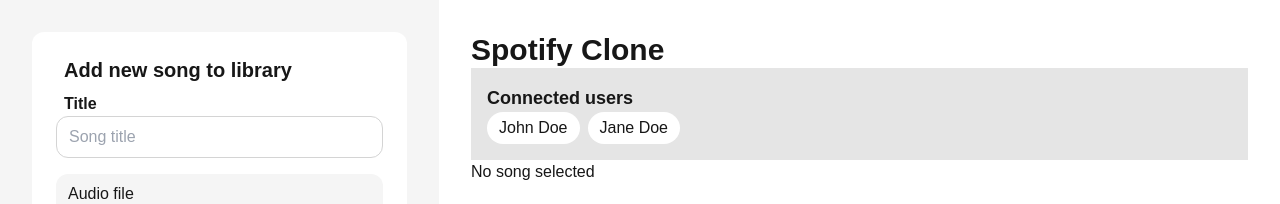
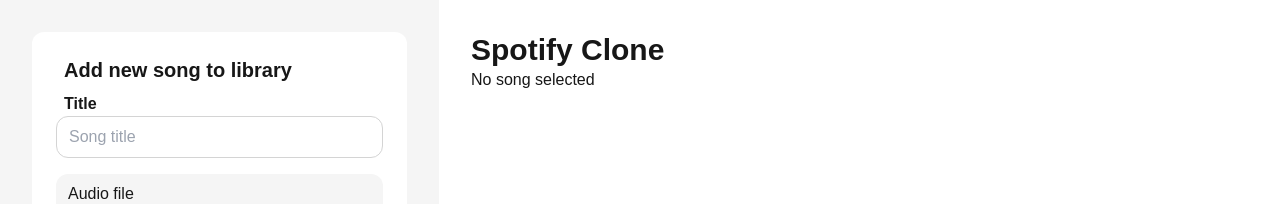
Before and after one commit to mateuszmanczak04/websocket-music-player-with-chat, a Next.js app: page / in a window 1280 px wide. Shown: the top 204 px of the page. Built offline with nearby package versions, Linux system fonts and the light colour scheme; no server answers.

Commit message:
chore: hide connected users component

```diff
--- a/components/app.tsx
+++ b/components/app.tsx
@@ -3,7 +3,6 @@
 import { useEffect, useState } from 'react';
 import { API_URL } from '../utils/api';
 import { Song } from '../utils/types';
-import ConnectedUsers from './connected-users';
 import Player from './player';
 import TrackList from './track-list';
 import UploadForm from './upload-form';
@@ -46,7 +45,7 @@
 			</nav>
 			<main className='grow-1 shrink-1 flex basis-full flex-col bg-white p-8'>
 				<h1 className='text-3xl font-bold'>Spotify Clone</h1>
-				<ConnectedUsers />
+				{/* <ConnectedUsers /> */}
 				{currentSong ? <Player song={currentSong} /> : <p>No song selected</p>}
 			</main>
 		</div>
```
